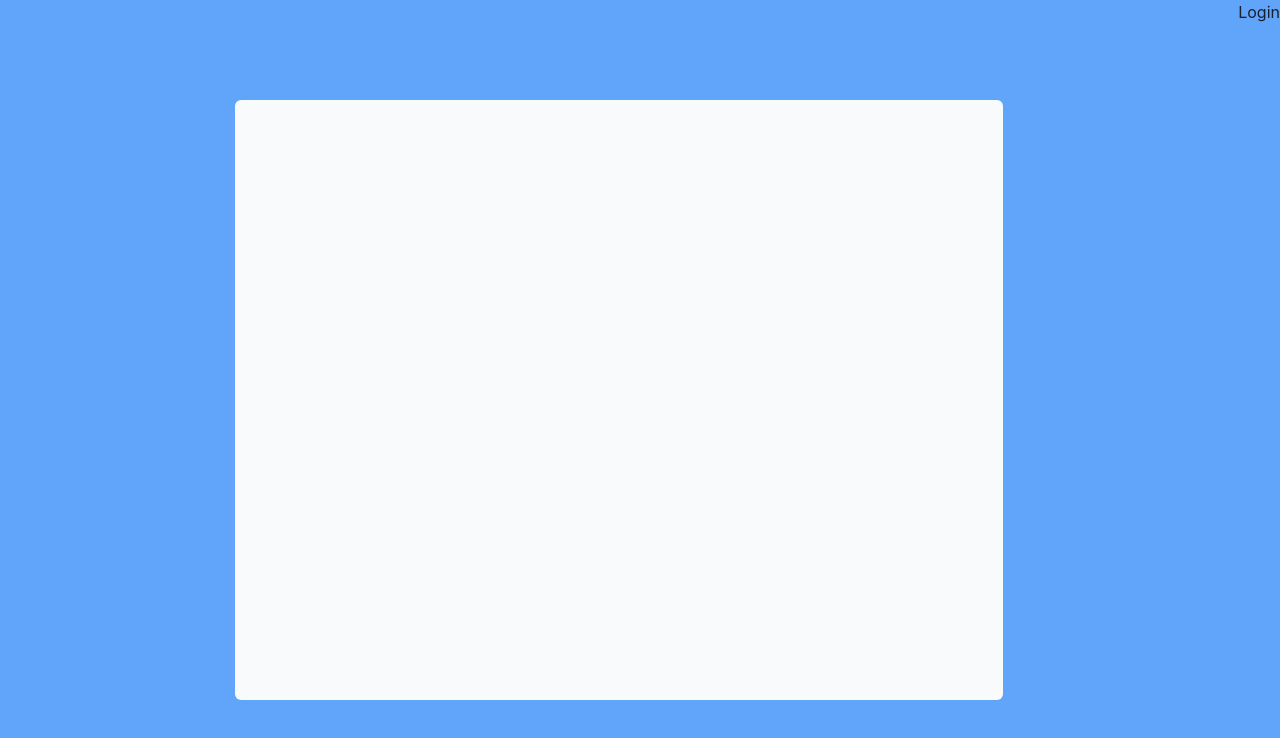
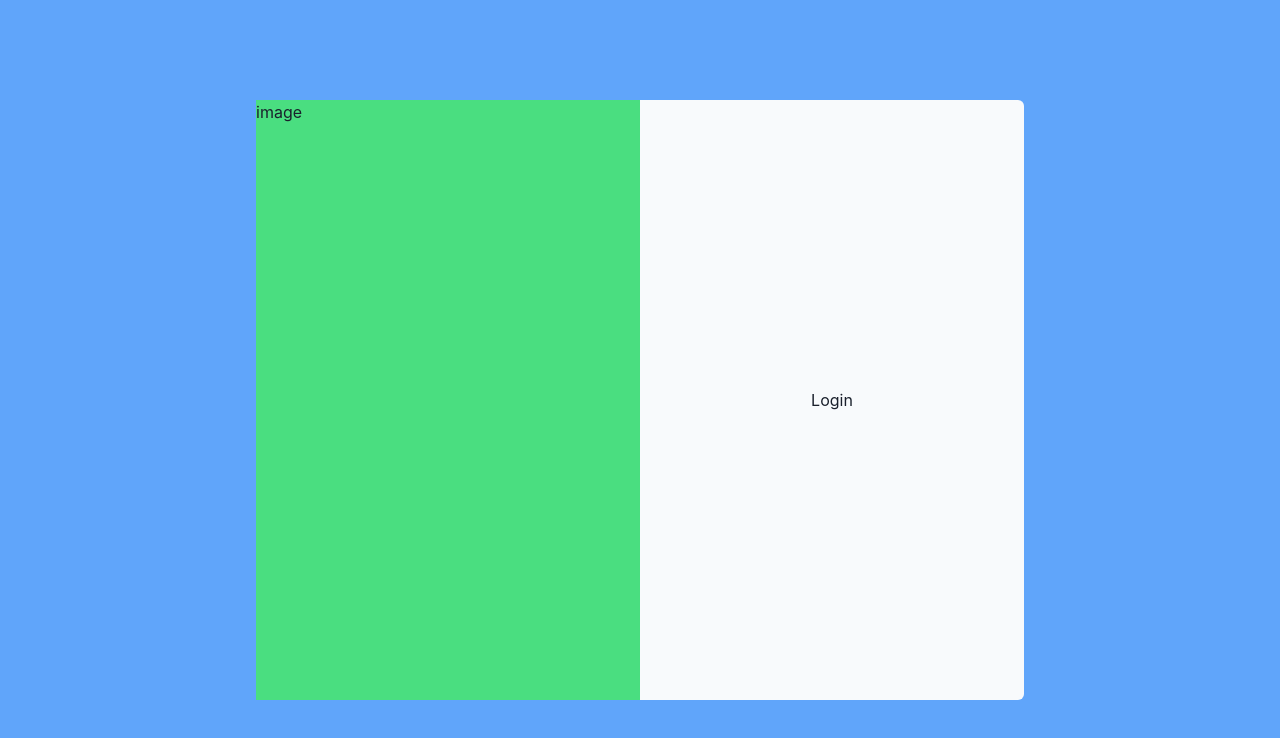
Before and after one commit to omegamaster86/portfolio1, a Next.js app in the folder front/: page /login in a window 1280 px wide. Shown: the top 738 px of the page. Built offline with nearby package versions, Linux system fonts and the light colour scheme.

Commit message:
first commit

```diff
--- a/front/pages/components/layout.tsx
+++ b/front/pages/components/layout.tsx
@@ -8,10 +8,16 @@ export const Layout: React.FC<Props> = ({ children }) => {
 
     return (
         <div className="flex h-screen bg-blue-400">
-            <div className="m-auto bg-slate-50 rounded-md w-3/5 h-3/4 ">
-
+            <div className="m-auto bg-slate-50 rounded-md w-3/5 h-3/4 grid lg:grid-cols-2">
+                <div className="bg-green-400">
+                    image
+                </div>
+                <div className="right flex flex-col justify-evenly">
+                    <div className="text-center py-10">
+                       {children}
+                    </div>
+                </div>
             </div>
-            {children}
         </div>
     );
 };
```
